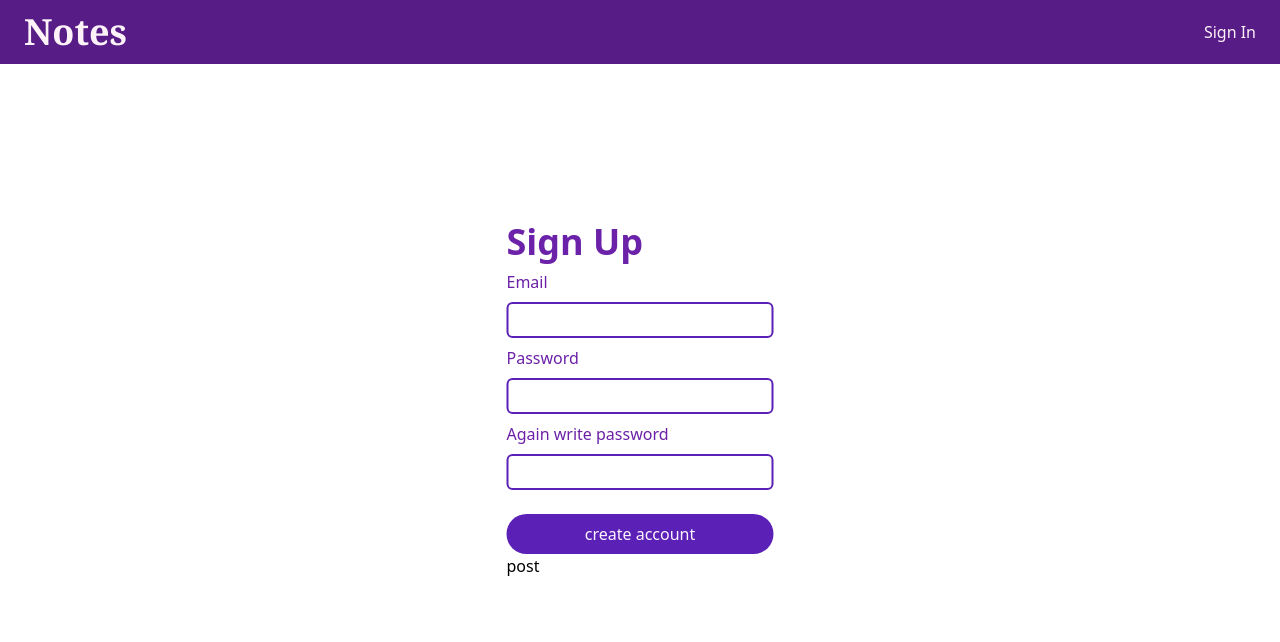
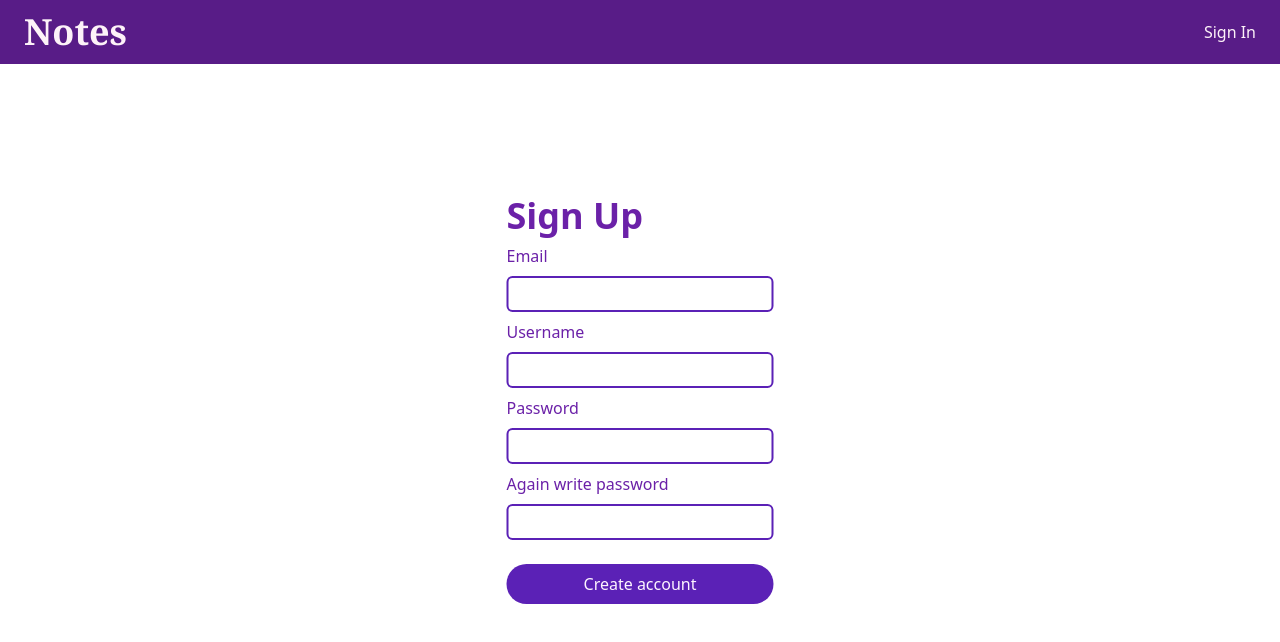
Before and after one commit to Lachicagladiadora/simple-notes-frontend, a React (Vite) app: page / in a window 1280 px wide. Shown: the top 642 px of the page. Built offline with nearby package versions, Linux system fonts and the light colour scheme.

Commit message:
wip: sign up

```diff
--- a/src/App.tsx
+++ b/src/App.tsx
@@ -3,7 +3,7 @@
 // import { Note } from "./components/Note";
 // import { Searcher } from "./components/Searcher";
 
-import { SignInForm } from "./components/SignInForm";
+import { SignInForm } from "./components/SignIUpForm";
 
 // import { SignUpForm } from "./components/SignUpForm";
 
--- /dev/null
+++ b/src/components/SignIUpForm.tsx
@@ -0,0 +1,119 @@
+import { useState } from "react";
+
+type UserDataType = {
+  emailUser: string;
+  userNameU: string;
+  passwordUser: string;
+};
+
+// const dataForm = { email: email, userName: userName, password: password };
+
+export const SignInForm = () => {
+  const [email, setEmail] = useState("");
+  const [userName, setUserNAme] = useState("");
+  const [password, setPassword] = useState("");
+  const [passwordReview, setPasswordReview] = useState("");
+
+  return (
+    <div className="absolute top-2/4 left-2/4 -translate-x-1/2 -translate-y-1/2">
+      <h1 className="font-bold text-4xl capitalize text-purple-800 w-full">
+        Sign Up
+      </h1>
+
+      <form method="POST" action="" className="flex flex-col">
+        <label htmlFor="email" className="py-2  text-purple-800">
+          Email
+        </label>
+        <input
+          id="email"
+          type="email"
+          required
+          value={email}
+          onChange={(e) => setEmail(() => e.target.value)}
+          className="border-2 border-violet-800 py-1 px-4 rounded-md"
+        />
+
+        <label htmlFor="userName" className="py-2  text-purple-800">
+          Username
+        </label>
+        <input
+          id="userName"
+          type="email"
+          required
+          value={userName}
+          onChange={(e) => setUserNAme(() => e.target.value)}
+          className="border-2 border-violet-800 py-1 px-4 rounded-md"
+        />
+
+        <label htmlFor="password" className="py-2  text-purple-800">
+          Password
+        </label>
+        <input
+          id="password"
+          type="password"
+          required
+          value={password}
+          onChange={(e) => setPassword(() => e.target.value)}
+          className="border-2 border-violet-800 py-1 px-4 rounded-md"
+        />
+        <label htmlFor="password-review" className="py-2  text-purple-800">
+          Again write password
+        </label>
+        <input
+          id="password-review"
+          type="password"
+          required
+          value={passwordReview}
+          onChange={(e) => setPasswordReview(() => e.target.value)}
+          className="border-2 border-violet-800 py-1 px-4 rounded-md"
+        />
+        <button
+          className="bg-violet-800 text-fuchsia-50 mt-6 p-2 rounded-full"
+          type="submit"
+          onSubmit={(e) =>
+            createAccount({
+              e: e,
+              userData: {
+                emailUser: email,
+                userNameU: userName,
+                passwordUser: password,
+              },
+            })
+          }
+        >
+          Create account
+        </button>
+      </form>
+    </div>
+  );
+};
+
+type CreateAccountProps = {
+  e: React.FormEvent<HTMLButtonElement>;
+  userData: UserDataType | null;
+};
+const createAccount = async ({ e, userData }: CreateAccountProps) => {
+  if (userData === null) console.log("userData is null");
+
+  e.preventDefault();
+  const response = await POST(
+    "http://localhost:4000/api/v1/auth/sign-up",
+    userData
+  );
+  console.log({ response });
+};
+
+const POST = async <R, P>(url: string, body: P): Promise<R> => {
+  const res = await fetch(url, {
+    method: "POST",
+    body: JSON.stringify(body),
+    headers: { "Content-type": "application/json; charset=UTF-8" },
+  });
+  const data = res.json();
+  return data;
+};
+
+// const
+
+// POST: /api/v1/auth/sign-up
+// POST: /api/v1/auth/sign-in
--- a/src/components/SignInForm.tsx
+++ b/src/components/SignInForm.tsx
@@ -1,16 +1,15 @@
 import { useState } from "react";
 
-export const SignInForm = () => {
+export const SignUpForm = () => {
   const [email, setEmail] = useState("");
   const [password, setPassword] = useState("");
-  const [passwordReview, setPasswordReview] = useState("");
 
-  const form = { email: email, password: password };
+  // const form = { email: email, password: password };
 
   return (
     <div className="absolute top-2/4 left-2/4 -translate-x-1/2 -translate-y-1/2">
       <h1 className="font-bold text-4xl capitalize text-purple-800 w-full">
-        Sign Up
+        Sign In
       </h1>
 
       <form method="POST" action="" className="flex flex-col">
@@ -37,53 +36,31 @@ export const SignInForm = () => {
           onChange={(e) => setPassword(() => e.target.value)}
           className="border-2 border-violet-800 py-1 px-4 rounded-md"
         />
-        <label htmlFor="password-review" className="py-2  text-purple-800">
-          Again write password
-        </label>
-        <input
-          id="password-review"
-          type="password"
-          required
-          value={passwordReview}
-          onChange={(e) => setPasswordReview(() => e.target.value)}
-          className="border-2 border-violet-800 py-1 px-4 rounded-md"
-        />
         <button
           className="bg-violet-800 text-fuchsia-50 mt-6 p-2 rounded-full"
           type="submit"
-          onClick={() => POST("/api/v1/auth/sign-up", JSON.stringify(form))}
-          onSubmit={(e) => createAccount(e)}
+          // onClick={() => POST("/api/v1/auth/sign-up", JSON.stringify(form))}
+          // onSubmit={(e) => createAccount(e)}
         >
           create account
         </button>
       </form>
-      <button onClick={createAccount}>post</button>
     </div>
   );
 };
 
-const createAccount = async (e: React.FormEvent<HTMLButtonElement>) => {
-  console.log("create account");
-  e.preventDefault();
-  const response = await POST("http://localhost:4000/api/v1/auth/sign-up", {
-    email: "emailfdg",
-    username: "username",
-    password: "password",
-  });
-  console.log({ response });
-};
+// const createAccount = (e: React.FormEvent<HTMLButtonElement>) => {
+//   console.log("create account", { e });
+//   e.preventDefault();
+//   // POST("/api/v1/auth/sign-up");
+// };
 
-const POST = async <R, P>(url: string, body: P): Promise<R> => {
-  const res = await fetch(url, {
-    method: "POST",
-    body: JSON.stringify(body),
-    headers: { "Content-type": "application/json; charset=UTF-8" },
-  });
-  const data = res.json();
-  return data;
-};
-
-// const
-
-// POST: /api/v1/auth/sign-up
-// POST: /api/v1/auth/sign-in
+// const POST = async <R, P>(url: string, body: P): Promise<R> => {
+//   const res = await fetch(url, {
+//     method: "POST",
+//     body: JSON.stringify(body),
+//     headers: { "Content-type": "application/json; charset=UTF-8" },
+//   });
+//   const data = res.json();
+//   return data;
+// };
--- a/src/components/SignUpForm.tsx
+++ /dev/null
@@ -1,66 +0,0 @@
-import { useState } from "react";
-
-export const SignUpForm = () => {
-  const [email, setEmail] = useState("");
-  const [password, setPassword] = useState("");
-
-  // const form = { email: email, password: password };
-
-  return (
-    <div className="absolute top-2/4 left-2/4 -translate-x-1/2 -translate-y-1/2">
-      <h1 className="font-bold text-4xl capitalize text-purple-800 w-full">
-        Sign Up
-      </h1>
-
-      <form method="POST" action="" className="flex flex-col">
-        <label htmlFor="email" className="py-2  text-purple-800">
-          Email
-        </label>
-        <input
-          id="email"
-          type="email"
-          required
-          value={email}
-          onChange={(e) => setEmail(() => e.target.value)}
-          className="border-2 border-violet-800 py-1 px-4 rounded-md"
-        />
-
-        <label htmlFor="password" className="py-2  text-purple-800">
-          Password
-        </label>
-        <input
-          id="password"
-          type="password"
-          required
-          value={password}
-          onChange={(e) => setPassword(() => e.target.value)}
-          className="border-2 border-violet-800 py-1 px-4 rounded-md"
-        />
-        <button
-          className="bg-violet-800 text-fuchsia-50 mt-6 p-2 rounded-full"
-          type="submit"
-          // onClick={() => POST("/api/v1/auth/sign-up", JSON.stringify(form))}
-          // onSubmit={(e) => createAccount(e)}
-        >
-          create account
-        </button>
-      </form>
-    </div>
-  );
-};
-
-const createAccount = (e: React.FormEvent<HTMLButtonElement>) => {
-  console.log("create account", { e });
-  e.preventDefault();
-  // POST("/api/v1/auth/sign-up");
-};
-
-const POST = async <R, P>(url: string, body: P): Promise<R> => {
-  const res = await fetch(url, {
-    method: "POST",
-    body: JSON.stringify(body),
-    headers: { "Content-type": "application/json; charset=UTF-8" },
-  });
-  const data = res.json();
-  return data;
-};
```
